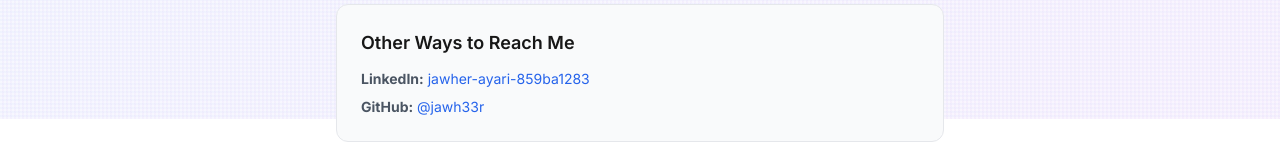
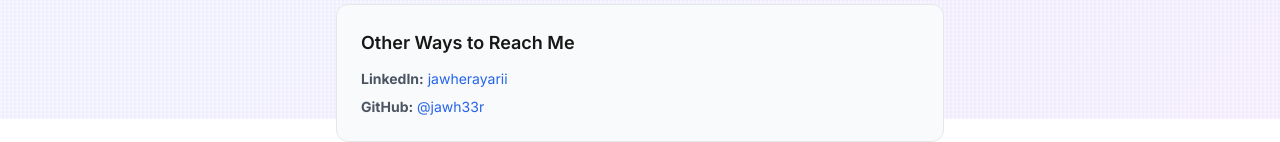
Before and after one commit to jawh33r/jawherayari.github.io, a Next.js app: page /contact in a window 1280 px wide. Shown: the part 681-823 px from the top of the page. Built offline with nearby package versions, Linux system fonts and the light colour scheme.

Commit message:
Fix remaining LinkedIn URL in contact page

```diff
--- a/app/contact/page.tsx
+++ b/app/contact/page.tsx
@@ -199,12 +199,12 @@ export default function Contact() {
             <p>
               <strong>LinkedIn:</strong>{' '}
               <a
-                href="https://www.linkedin.com/in/jawher-ayari-859ba1283/"
+                href="https://www.linkedin.com/in/jawherayarii/"
                 target="_blank"
                 rel="noopener noreferrer"
                 className="text-blue-600 dark:text-blue-400 hover:underline"
               >
-                jawher-ayari-859ba1283
+                jawherayarii
               </a>
             </p>
             <p>
```
